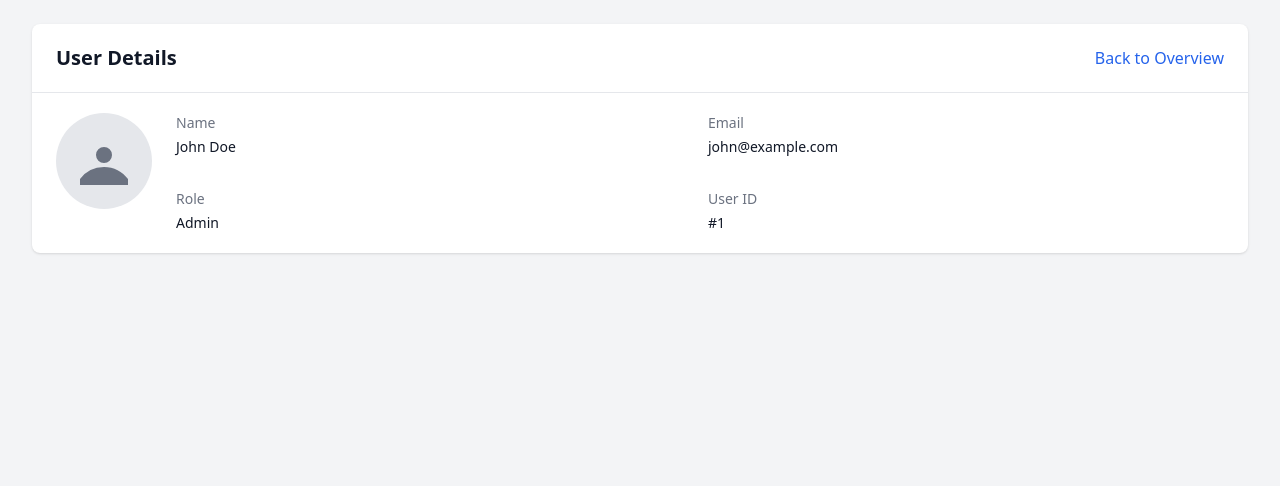
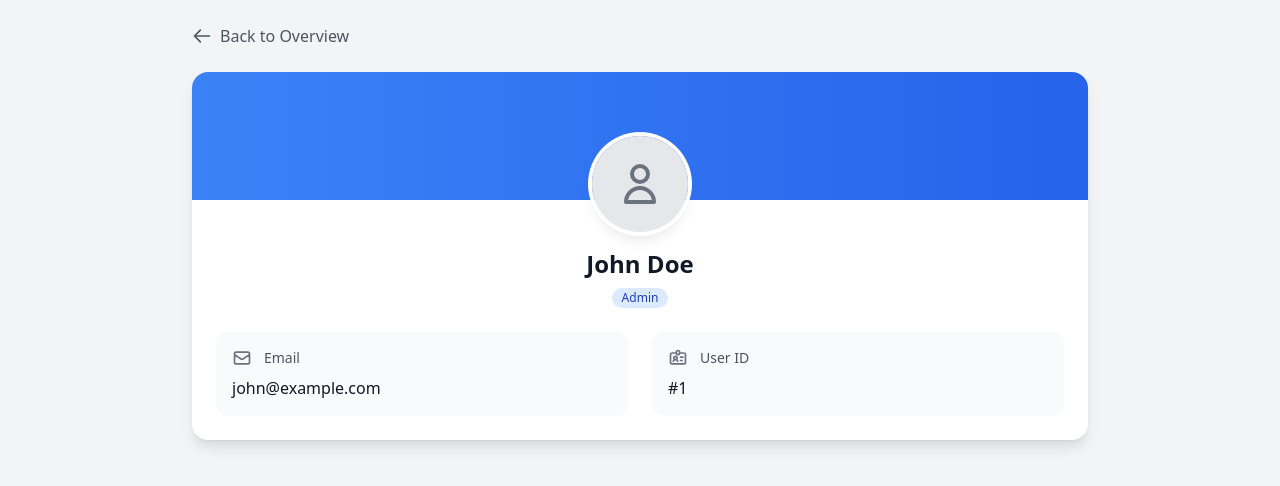
Before and after one commit to Taylorvincent/wegrouptest, a React (Vite) app: page /users/1 in a window 1280 px wide. Shown: the top 486 px of the page. Built offline with nearby package versions, Linux system fonts and the light colour scheme; data requests are answered from the project's data file.

Commit message:
1. update user details design 2. use icons file/lib

```diff
--- a/src/components/Avatar.tsx
+++ b/src/components/Avatar.tsx
@@ -1,3 +1,5 @@
+import { Icons } from './Icons';
+
 interface AvatarProps {
   src?: string | null;
   alt: string;
@@ -21,15 +23,12 @@ export const Avatar = ({ src, alt, size = 'md', className = '' }: AvatarProps) =
     );
   }
 
-  // fallback user icon
   return (
     <div
       className={`rounded-full bg-gray-200 flex items-center justify-center ${sizeClass} ${className}`}
       aria-label={alt}
     >
-      <svg className="h-1/2 w-1/2 text-gray-500" fill="currentColor" viewBox="0 0 24 24">
-        <path d="M24 20.993V24H0v-2.996A14.977 14.977 0 0112.004 15c4.904 0 9.26 2.354 11.996 5.993zM16.002 8.999a4 4 0 11-8 0 4 4 0 018 0z" />
-      </svg>
+      <Icons.User className="h-1/2 w-1/2 text-gray-500" />
     </div>
   );
 };
--- /dev/null
+++ b/src/components/Icons.tsx
@@ -0,0 +1,91 @@
+// This file holds some AI generated icons for use in the application.
+// ideally, these would be replaced with SVGs from a design system or icon library. e.g. FontAwesome
+
+interface IconProps {
+  className?: string;
+}
+
+export const Icons = {
+  ArrowLeft: ({ className = '' }: IconProps) => (
+    <svg className={className} fill="none" stroke="currentColor" viewBox="0 0 24 24">
+      <path
+        strokeLinecap="round"
+        strokeLinejoin="round"
+        strokeWidth={2}
+        d="M10 19l-7-7m0 0l7-7m-7 7h18"
+      />
+    </svg>
+  ),
+
+  Email: ({ className = '' }: IconProps) => (
+    <svg className={className} fill="none" stroke="currentColor" viewBox="0 0 24 24">
+      <path
+        strokeLinecap="round"
+        strokeLinejoin="round"
+        strokeWidth={2}
+        d="M3 8l7.89 5.26a2 2 0 002.22 0L21 8M5 19h14a2 2 0 002-2V7a2 2 0 00-2-2H5a2 2 0 00-2 2v10a2 2 0 002 2z"
+      />
+    </svg>
+  ),
+
+  IdBadge: ({ className = '' }: IconProps) => (
+    <svg className={className} fill="none" stroke="currentColor" viewBox="0 0 24 24">
+      <path
+        strokeLinecap="round"
+        strokeLinejoin="round"
+        strokeWidth={2}
+        d="M10 6H5a2 2 0 00-2 2v9a2 2 0 002 2h14a2 2 0 002-2V8a2 2 0 00-2-2h-5m-4 0V5a2 2 0 114 0v1m-4 0a2 2 0 104 0m-5 8a2 2 0 100-4 2 2 0 000 4zm0 0c1.306 0 2.417.835 2.83 2M9 14a3.001 3.001 0 00-2.83 2M15 11h3m-3 4h2"
+      />
+    </svg>
+  ),
+
+  User: ({ className = '' }: IconProps) => (
+    <svg className={className} fill="none" stroke="currentColor" viewBox="0 0 24 24">
+      <path
+        strokeLinecap="round"
+        strokeLinejoin="round"
+        strokeWidth={2}
+        d="M16 7a4 4 0 11-8 0 4 4 0 018 0zM12 14a7 7 0 00-7 7h14a7 7 0 00-7-7z"
+      />
+    </svg>
+  ),
+
+  ChevronDown: ({ className = '' }: IconProps) => (
+    <svg className={className} fill="none" stroke="currentColor" viewBox="0 0 24 24">
+      <path strokeLinecap="round" strokeLinejoin="round" strokeWidth={2} d="M19 9l-7 7-7-7" />
+    </svg>
+  ),
+
+  Edit: ({ className = '' }: IconProps) => (
+    <svg className={className} fill="none" stroke="currentColor" viewBox="0 0 24 24">
+      <path
+        strokeLinecap="round"
+        strokeLinejoin="round"
+        strokeWidth={2}
+        d="M11 5H6a2 2 0 00-2 2v11a2 2 0 002 2h11a2 2 0 002-2v-5m-1.414-9.414a2 2 0 112.828 2.828L11.828 15H9v-2.828l8.586-8.586z"
+      />
+    </svg>
+  ),
+
+  Delete: ({ className = '' }: IconProps) => (
+    <svg className={className} fill="none" stroke="currentColor" viewBox="0 0 24 24">
+      <path
+        strokeLinecap="round"
+        strokeLinejoin="round"
+        strokeWidth={2}
+        d="M19 7l-.867 12.142A2 2 0 0116.138 21H7.862a2 2 0 01-1.995-1.858L5 7m5 4v6m4-6v6m1-10V4a1 1 0 00-1-1h-4a1 1 0 00-1 1v3M4 7h16"
+      />
+    </svg>
+  ),
+
+  Plus: ({ className = '' }: IconProps) => (
+    <svg className={className} fill="none" stroke="currentColor" viewBox="0 0 24 24">
+      <path
+        strokeLinecap="round"
+        strokeLinejoin="round"
+        strokeWidth={2}
+        d="M12 6v6m0 0v6m0-6h6m-6 0H6"
+      />
+    </svg>
+  ),
+};
--- a/src/components/Select.tsx
+++ b/src/components/Select.tsx
@@ -1,4 +1,5 @@
 import { SelectHTMLAttributes } from 'react';
+import { Icons } from './Icons';
 
 interface Option {
   value: string;
@@ -31,9 +32,7 @@ export const Select = ({ label, options, error, id, ...props }: SelectProps) =>
           ))}
         </select>
         <div className="pointer-events-none absolute inset-y-0 right-0 flex items-center px-3 text-gray-700">
-          <svg className="h-4 w-4 fill-current" viewBox="0 0 20 20">
-            <path d="M5.293 7.293a1 1 0 011.414 0L10 10.586l3.293-3.293a1 1 0 111.414 1.414l-4 4a1 1 0 01-1.414 0l-4-4a1 1 0 010-1.414z" />
-          </svg>
+          <Icons.ChevronDown className="h-4 w-4" />
         </div>
       </div>
       {error && <p className="mt-2 text-sm text-red-600 dark:text-red-500">{error}</p>}
--- a/src/components/TableHeader.tsx
+++ b/src/components/TableHeader.tsx
@@ -20,6 +20,7 @@ export const TableHeader = ({
   const cursorStyles = onClick
     ? 'cursor-pointer hover:text-gray-900 transition-colors duration-200'
     : '';
+
   return (
     <th scope="col" className={`${baseStyles} ${cursorStyles} ${className}`} onClick={onClick}>
       <div className="flex items-center gap-2">
--- a/src/pages/UsersOverview/UserDetail.tsx
+++ b/src/pages/UsersOverview/UserDetail.tsx
@@ -2,6 +2,8 @@ import { useParams, Link } from 'react-router-dom';
 import { useQuery } from '@tanstack/react-query';
 import { usersApi } from '../../services/usersApi';
 import { Avatar } from '../../components/Avatar';
+import { Badge } from '../../components/Badge';
+import { Icons } from '../../components/Icons';
 
 const UserDetail = () => {
   const { id } = useParams<{ id: string }>();
@@ -16,50 +18,80 @@ const UserDetail = () => {
   });
 
   if (isLoading) {
-    return <div className="text-center">Loading...</div>;
+    return (
+      <div className="min-h-[400px] flex items-center justify-center">
+        <div className="text-gray-500">Loading...</div>
+      </div>
+    );
   }
 
   if (error) {
     return (
-      <div className="text-center text-red-600">Error loading user details. Please try again.</div>
+      <div className="min-h-[400px] flex items-center justify-center">
+        <div className="text-center text-red-600">
+          Error loading user details. Please try again.
+        </div>
+      </div>
     );
   }
 
   if (!user) {
-    return <div className="text-center">User not found.</div>;
+    return (
+      <div className="min-h-[400px] flex items-center justify-center">
+        <div className="text-gray-500">User not found.</div>
+      </div>
+    );
   }
 
   return (
-    <div className="bg-white shadow rounded-lg">
-      <div className="px-4 py-5 sm:px-6">
-        <div className="flex justify-between items-center">
-          <h1 className="text-xl font-semibold text-gray-900">User Details</h1>
-          <Link to="/" className="text-blue-600 hover:text-blue-900">
-            Back to Overview
-          </Link>
-        </div>
+    <div className="max-w-4xl mx-auto">
+      <div className="mb-6 flex justify-between items-center">
+        <Link
+          to="/"
+          className="text-gray-600 hover:text-gray-900 flex items-center gap-2 transition-colors duration-200"
+        >
+          <Icons.ArrowLeft className="w-5 h-5" />
+          Back to Overview
+        </Link>
       </div>
-      <div className="border-t border-gray-200 px-4 py-5 sm:px-6">
-        <div className="flex flex-col sm:flex-row gap-6 items-start">
-          <Avatar src={user.profilePicture} alt={user.name} size="xl" />
-          <dl className="flex-1 grid grid-cols-1 gap-x-4 gap-y-8 sm:grid-cols-2">
-            <div className="sm:col-span-1">
-              <dt className="text-sm font-medium text-gray-500">Name</dt>
-              <dd className="mt-1 text-sm text-gray-900">{user.name}</dd>
+
+      <div className="bg-white shadow-lg rounded-2xl overflow-hidden">
+        {/* Header Section with Background */}
+        <div className="h-32 bg-gradient-to-r from-blue-500 to-blue-600" />
+
+        {/* Content Section */}
+        <div className="px-6 pb-6">
+          {/* Avatar Section */}
+          <div className="flex flex-col items-center -mt-16 mb-6">
+            <div className="ring-4 ring-white rounded-full shadow-lg">
+              <Avatar src={user.profilePicture} alt={user.name} size="xl" />
             </div>
-            <div className="sm:col-span-1">
-              <dt className="text-sm font-medium text-gray-500">Email</dt>
-              <dd className="mt-1 text-sm text-gray-900">{user.email}</dd>
+            <h1 className="mt-4 text-2xl font-bold text-gray-900">{user.name}</h1>
+            <Badge variant="primary" className="mt-2">
+              {user.role}
+            </Badge>
+          </div>
+
+          {/* Details Grid */}
+          <div className="grid grid-cols-1 md:grid-cols-2 gap-6">
+            {/* Email Section */}
+            <div className="bg-gray-50 rounded-xl p-4">
+              <div className="flex items-center gap-3 mb-2">
+                <Icons.Email className="w-5 h-5 text-gray-500" />
+                <span className="text-sm font-medium text-gray-600">Email</span>
+              </div>
+              <p className="text-gray-900">{user.email}</p>
             </div>
-            <div className="sm:col-span-1">
-              <dt className="text-sm font-medium text-gray-500">Role</dt>
-              <dd className="mt-1 text-sm text-gray-900">{user.role}</dd>
+
+            {/* ID Section */}
+            <div className="bg-gray-50 rounded-xl p-4">
+              <div className="flex items-center gap-3 mb-2">
+                <Icons.IdBadge className="w-5 h-5 text-gray-500" />
+                <span className="text-sm font-medium text-gray-600">User ID</span>
+              </div>
+              <p className="text-gray-900">#{user.id}</p>
             </div>
-            <div className="sm:col-span-1">
-              <dt className="text-sm font-medium text-gray-500">User ID</dt>
-              <dd className="mt-1 text-sm text-gray-900">#{user.id}</dd>
-            </div>
-          </dl>
+          </div>
         </div>
       </div>
     </div>
--- a/src/pages/UsersOverview/UsersOverview.tsx
+++ b/src/pages/UsersOverview/UsersOverview.tsx
@@ -9,6 +9,7 @@ import { Button } from '../../components/Button';
 import { Card, CardHeader, CardBody } from '../../components/Card';
 import { Badge } from '../../components/Badge';
 import { TableHeader } from '../../components/TableHeader';
+import { Icons } from '../../components/Icons';
 
 type SortField = 'name' | 'role';
 type SortOrder = 'asc' | 'desc';
@@ -81,7 +82,10 @@ const UsersOverview = () => {
         <div className="flex justify-between items-center">
           <h1 className="text-2xl font-semibold text-gray-900">Users Overview</h1>
           <Button variant="primary" onClick={() => setIsCreateModalOpen(true)}>
-            Add User
+            <span className="flex items-center gap-2">
+              <Icons.Plus className="h-4 w-4" />
+              Add User
+            </span>
           </Button>
         </div>
       </CardHeader>
@@ -128,15 +132,17 @@ const UsersOverview = () => {
                     <div className="flex items-center gap-4">
                       <button
                         onClick={() => setEditingUser(user)}
-                        className="text-indigo-600 hover:text-indigo-900 transition-colors duration-200"
+                        className="text-indigo-600 hover:text-indigo-900 transition-colors duration-200 flex items-center gap-1"
                       >
-                        Edit
+                        <Icons.Edit className="h-4 w-4" />
+                        <span>Edit</span>
                       </button>
                       <button
                         onClick={() => setDeletingUser(user)}
-                        className="text-red-600 hover:text-red-900 transition-colors duration-200"
+                        className="text-red-600 hover:text-red-900 transition-colors duration-200 flex items-center gap-1"
                       >
-                        Delete
+                        <Icons.Delete className="h-4 w-4" />
+                        <span>Delete</span>
                       </button>
                     </div>
                   </td>
```
